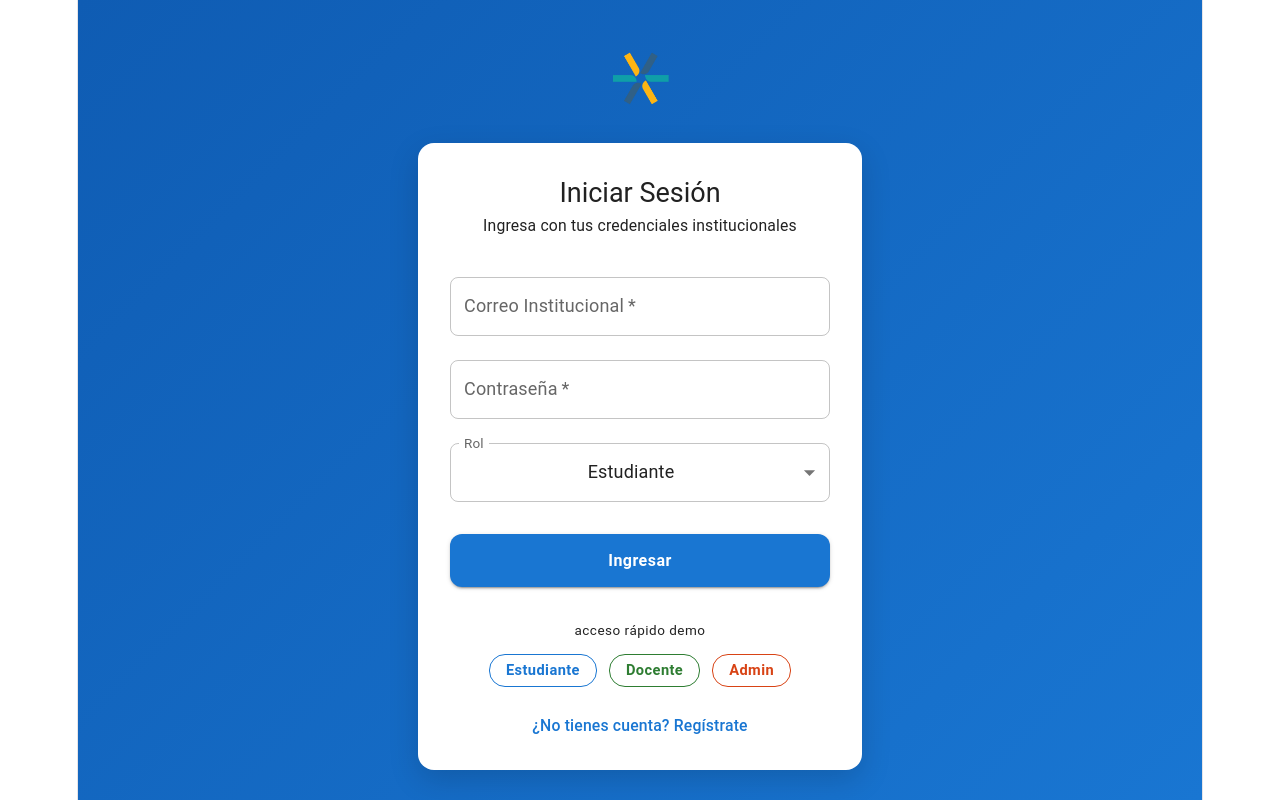
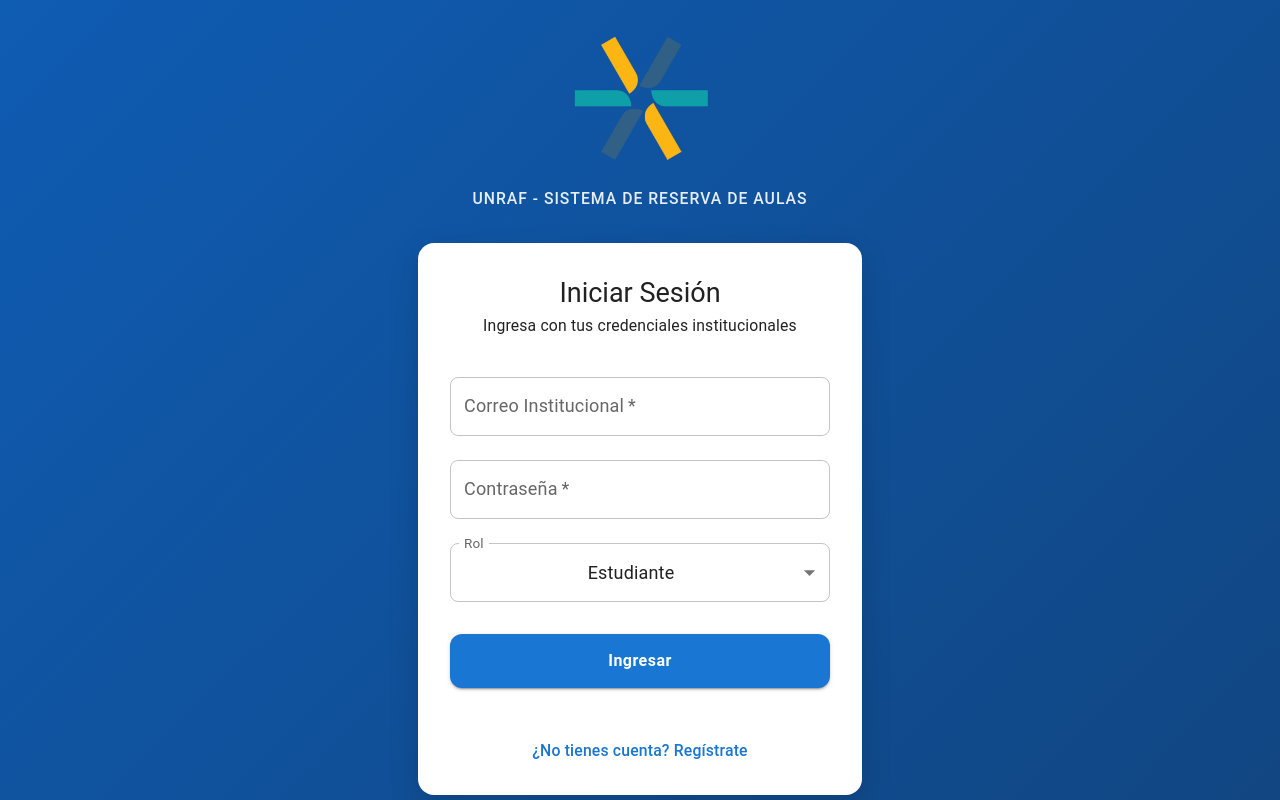
Before and after one commit to ffprogramacion/Programacion, a React (Vite) app in the folder frontend/: page /login in a window 1280 px wide. Built offline with nearby package versions, Linux system fonts and the light colour scheme.

Commit message:
feat: mejorar diseño del formulario de inicio de sesión y eliminar acceso rápido demo

```diff
--- a/frontend/src/views/Login.jsx
+++ b/frontend/src/views/Login.jsx
@@ -56,24 +56,22 @@ export default function Login() {
     navigate('/clases', { replace: true });
   };
 
-  // Función para los botones redondos de acceso rápido de tu mockup
-  const handleQuickAccess = (selectedRole) => {
-    setRole(selectedRole);
-    if (selectedRole === 'student') setEmail('alumno@unraf.edu.ar');
-    if (selectedRole === 'teacher') setEmail('profesor.milton@unraf.edu.ar');
-    if (selectedRole === 'admin') setEmail('admin@unraf.edu.ar');
-  };
-
   return (
     <Box
       sx={{
-        background: 'linear-gradient(135deg, #0f5cb3 0%, #1976d2 100%)', // Paleta UNRaf
-        minHeight: '100vh',
+      position: 'fixed',
+      top: 0,
+      left: 0,
+      width: '100vw',
+      height: '100vh',
+      background: 'linear-gradient(135deg, #0f5cb3 0%, #114682 100%)',
+
       display: 'flex',
       flexDirection: 'column',
       alignItems: 'center',
       justifyContent: 'center',
-        px: 2
+      overflowY: 'auto',
+      p: 2
       }}
     >
       <CssBaseline />
@@ -81,21 +79,36 @@ export default function Login() {
   <Box
     sx={{
       display: 'flex',
+      flexDirection: 'column', // Los elementos se apilan verticalmente
+      alignItems: 'center',    // Centra horizontalmente imagen y texto
       justifyContent: 'center',
-    alignItems: 'center',
       mb: 4,
       mt: 2
     }}
   >
+    {/* Imagen del Logo */}
     <img
-    src={logoUnraf} // <-- Aquí se pasa la variable que importaste arriba
+      src={logoUnraf}
       alt="Logo Institucional UNRaf"
       style={{
         width: 'auto',
-      height: '65px',
-      objectFit: 'contain'
+        height: '155px',
+        objectFit: 'contain',
+        marginBottom: '12px' // Espacio entre el logo y el texto de abajo
       }}
     />
+    <Typography
+    variant="body2"
+    sx={{
+      color: 'white',
+      fontWeight: '500',
+      letterSpacing: '1px',
+      textTransform: 'uppercase', // Opcional: le da un toque más formal/institucional
+      opacity: 0.9 // Un poquito de transparencia para que no distraiga de la tarjeta principal
+    }}
+  >
+    UNRaf - Sistema de reserva de aulas
+  </Typography>
     </Box>
       <Container maxWidth="xs" disableGutters>
         <Card sx={{ borderRadius: 4, boxShadow: '0px 10px 30px rgba(0,0,0,0.15)', p: 1 }}>
@@ -209,26 +222,6 @@ export default function Login() {
                 {isRegister ? 'Registrarse' : 'Ingresar'}
               </Button>
 
-              {/* Sección Acceso Rápos Demo de tu Prototipo */}
-              {!isRegister && (
-                <Box sx={{ textAlign: 'center', mb: 3 }}>
-                  <Typography variant="caption" color="text.secondary" sx={{ display: 'block', mb: 1.5, letterSpacing: '0.5px' }}>
-                    acceso rápido demo
-                  </Typography>
-                  <Box sx={{ display: 'flex', justifyContent: 'center', gap: 1.5 }}>
-                    <Button variant="outlined" size="small" onClick={() => handleQuickAccess('student')} sx={{ borderRadius: 4, px: 2, textTransform: 'none', borderColor: '#1976d2', color: '#1976d2', fontWeight: 'bold' }}>
-                      Estudiante
-                    </Button>
-                    <Button variant="outlined" size="small" onClick={() => handleQuickAccess('teacher')} sx={{ borderRadius: 4, px: 2, textTransform: 'none', borderColor: '#2e7d32', color: '#2e7d32', fontWeight: 'bold' }}>
-                      Docente
-                    </Button>
-                    <Button variant="outlined" size="small" onClick={() => handleQuickAccess('admin')} sx={{ borderRadius: 4, px: 2, textTransform: 'none', borderColor: '#d84315', color: '#d84315', fontWeight: 'bold' }}>
-                      Admin
-                    </Button>
-                  </Box>
-                </Box>
-              )}
-
               {/* Enrutador alternativo inferior */}
               <Box sx={{ textAlign: 'center', mt: 2 }}>
                 <Link
```
Lines whose indentation alone changed are shown as unchanged.
